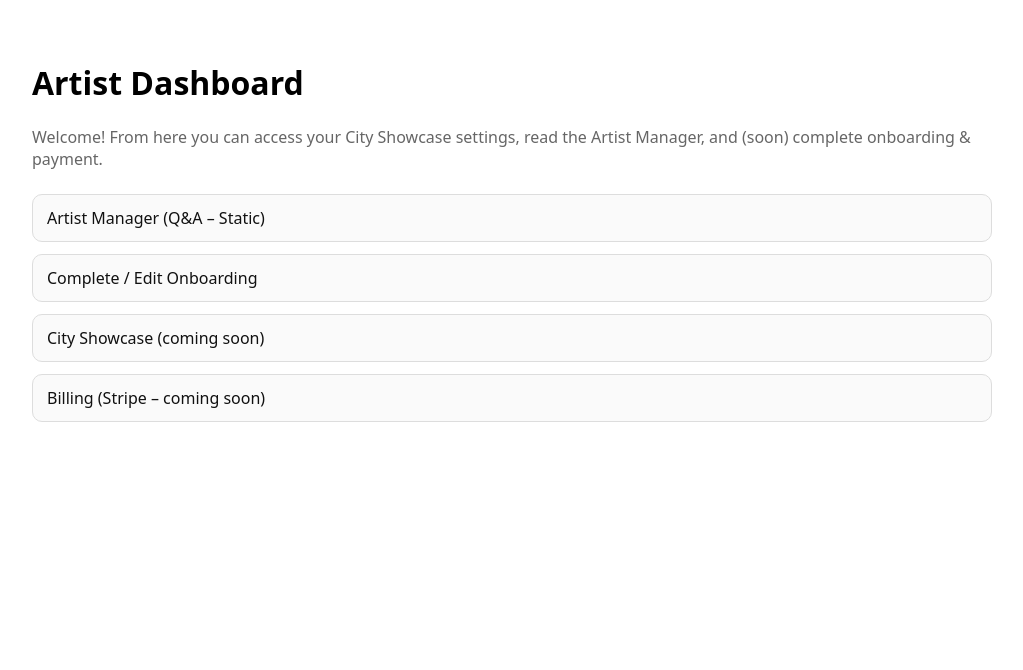
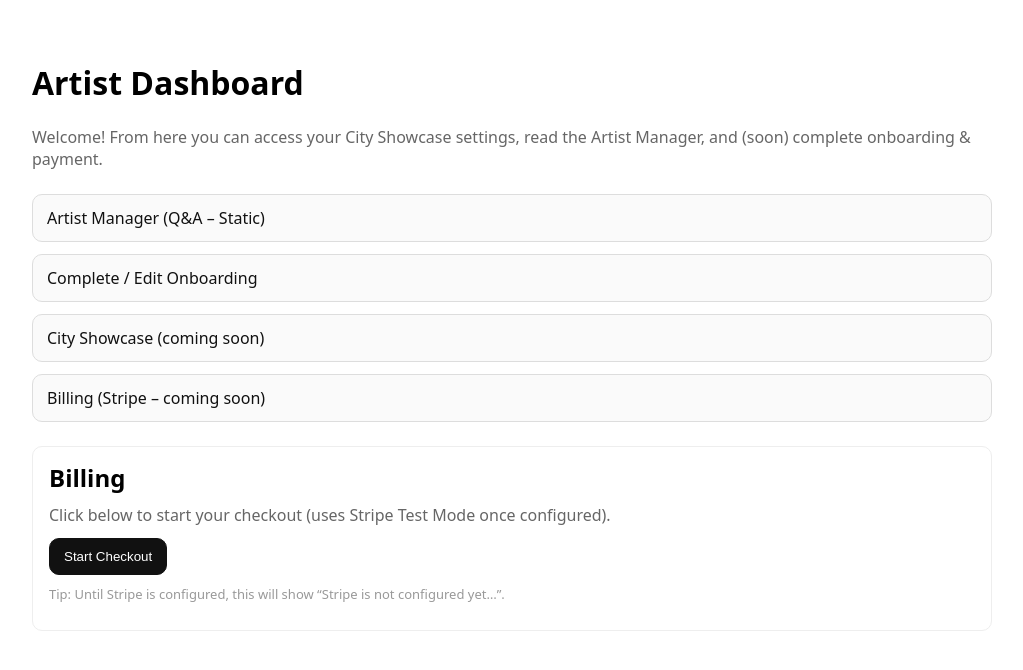
Before and after one commit to theunsignedunderground/uu-main-site, a Next.js app: page /dashboard in a window 1280 px wide. Shown: the top 670 px of the page, without its empty margins (128-1151 px from the left). Built offline with nearby package versions, Linux system fonts and the light colour scheme.

Commit message:
Update index.js

```diff
--- a/pages/dashboard/index.js
+++ b/pages/dashboard/index.js
@@ -1,4 +1,26 @@
 export default function Dashboard() {
+  async function startCheckout() {
+    try {
+      // If you've set STRIPE_TEST_PRICE_ID in Railway, you can omit the body entirely.
+      const res = await fetch('/api/checkout/create-session', {
+        method: 'POST',
+        headers: { 'Content-Type': 'application/json' },
+        // Replace 'price_XXXX' later with your real test Price ID, or remove this body if you set STRIPE_TEST_PRICE_ID
+        body: JSON.stringify({ line_items: [{ price: 'price_XXXX', quantity: 1 }] })
+      });
+
+      const data = await res.json();
+      if (data?.url) {
+        window.location.href = data.url; // Redirect to Stripe Checkout
+      } else {
+        alert(data?.error || 'Checkout unavailable.');
+      }
+    } catch (err) {
+      console.error(err);
+      alert('Network error. Please try again.');
+    }
+  }
+
   return (
     <main style={{padding:"2rem", maxWidth: 960, margin:"0 auto", fontFamily:"system-ui, Arial, sans-serif"}}>
       <h1>Artist Dashboard</h1>
@@ -7,11 +29,25 @@ export default function Dashboard() {
       </p>
 
       <nav style={{display:"grid", gap:12, marginTop:24}}>
-        <a href="/dashboard/artist-manager" style={linkStyle}>Artist Manager (Q&A – Static)</a>
+        <a href="/dashboard/artist-manager" style={linkStyle}>Artist Manager (Q&amp;A – Static)</a>
         <a href="/onboarding" style={linkStyle}>Complete / Edit Onboarding</a>
         <a href="/dashboard/showcase" style={linkStyle}>City Showcase (coming soon)</a>
         <a href="/dashboard/billing" style={linkStyle}>Billing (Stripe – coming soon)</a>
       </nav>
+
+      {/* Stripe Checkout action */}
+      <section style={{marginTop:24, padding:"14px 16px", border:"1px solid #eee", borderRadius:10}}>
+        <h2 style={{margin:"0 0 10px 0"}}>Billing</h2>
+        <p style={{color:"#666", margin:"0 0 12px 0"}}>
+          Click below to start your checkout (uses Stripe Test Mode once configured).
+        </p>
+        <button onClick={startCheckout} style={buttonStyle}>
+          Start Checkout
+        </button>
+        <p style={{color:"#999", fontSize:13, marginTop:10}}>
+          Tip: Until Stripe is configured, this will show “Stripe is not configured yet…”.
+        </p>
+      </section>
     </main>
   );
 }
@@ -25,3 +61,13 @@ const linkStyle = {
   textDecoration:"none",
   color:"#111"
 };
+
+const buttonStyle = {
+  display:"inline-block",
+  padding:"10px 14px",
+  border:"1px solid #111",
+  borderRadius:10,
+  background:"#111",
+  color:"#fff",
+  cursor:"pointer"
+};
```
